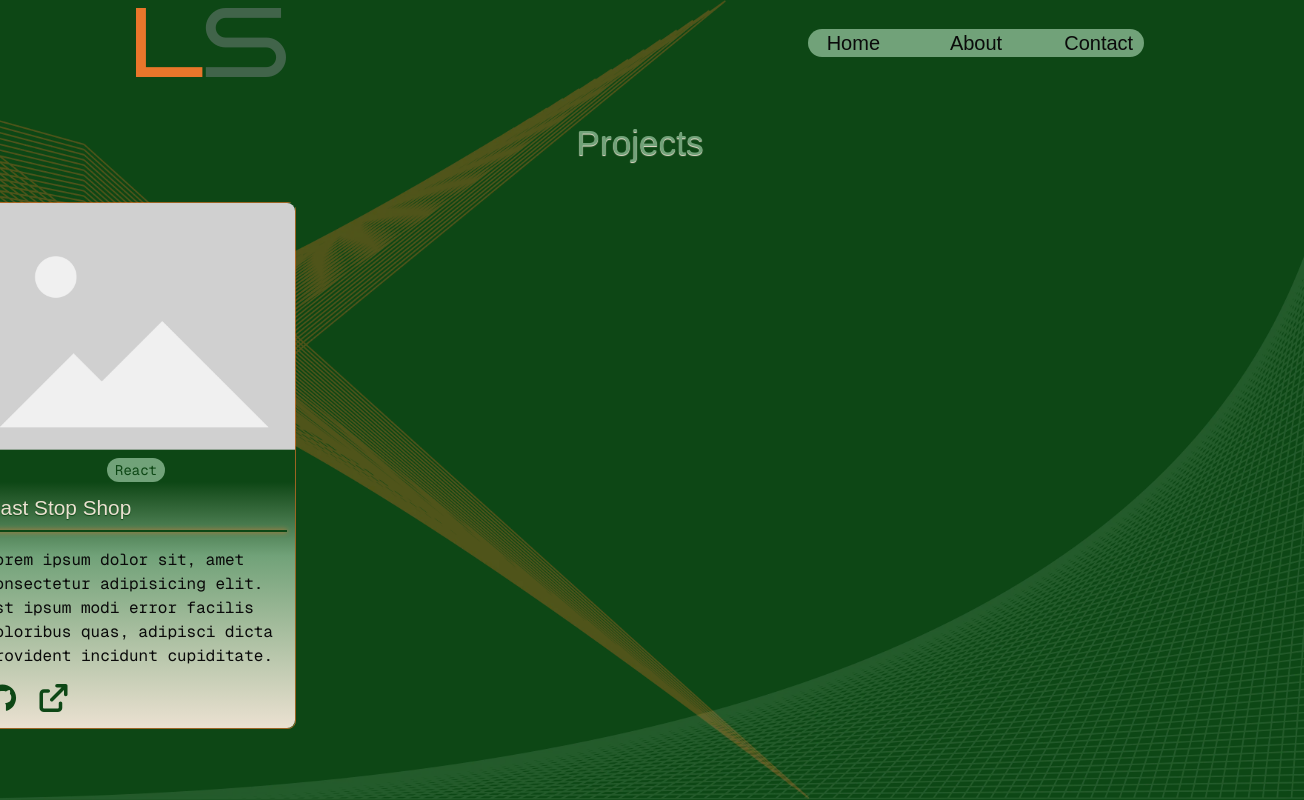
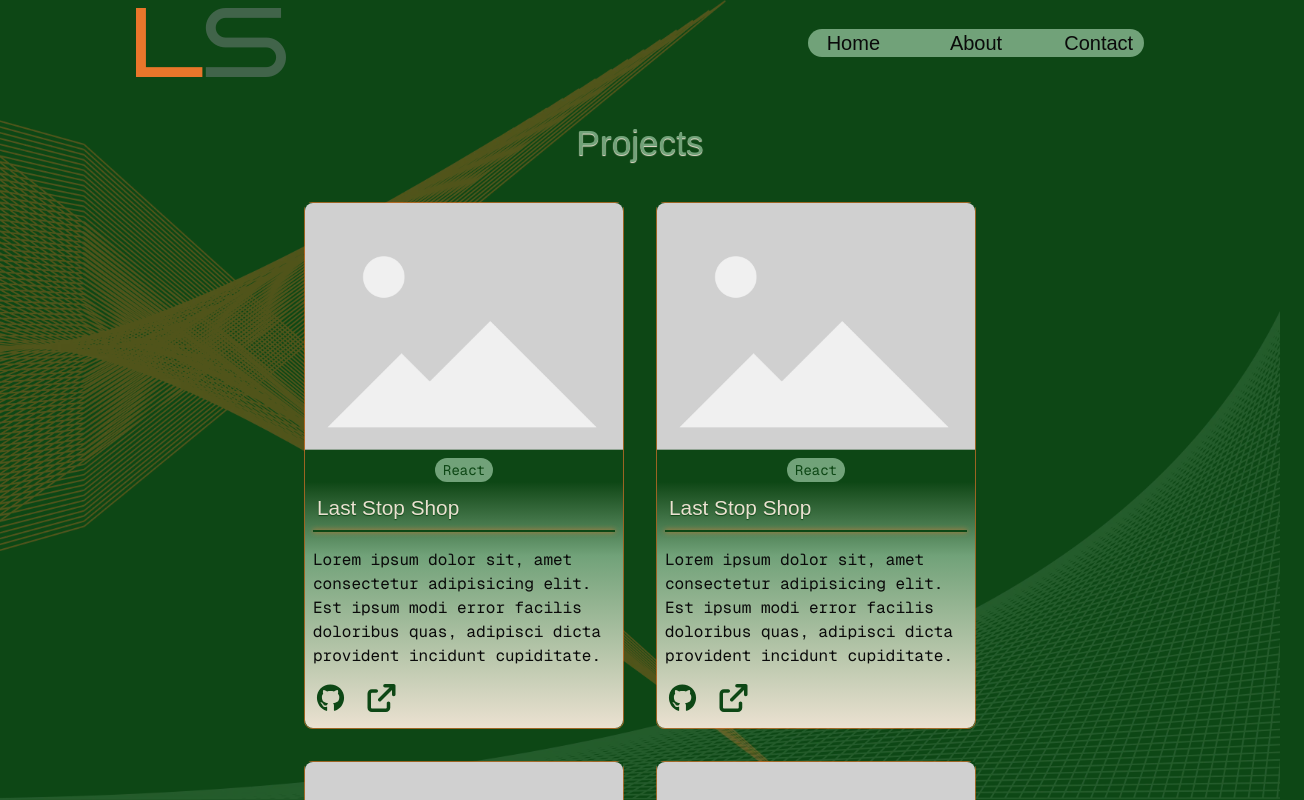
Before and after one commit to marefpceo/portfolio-react-vite, a React (Vite) app: page /projects in a window 1280 px wide. Shown: the top 800 px of the page, 1304 px wide, since content can reach past the window. Built offline with nearby package versions, Linux system fonts and the light colour scheme; a web font is replaced by a local one.

Commit message:
Removed external carousel component

```diff
--- a/package.json
+++ b/package.json
@@ -20,7 +20,6 @@
     "@tailwindcss/vite": "^4.2.2",
     "class-variance-authority": "^0.7.1",
     "clsx": "^2.1.1",
-    "embla-carousel-react": "^8.6.0",
     "framer-motion": "^12.38.0",
     "lucide-react": "^1.7.0",
     "radix-ui": "^1.4.3",
--- a/src/components/ui/button.tsx
+++ /dev/null
@@ -1,67 +0,0 @@
-import * as React from 'react';
-import { cva, type VariantProps } from 'class-variance-authority';
-import { Slot } from 'radix-ui';
-
-import { cn } from '@/lib/utils';
-
-const buttonVariants = cva(
-  "group/button inline-flex shrink-0 items-center justify-center rounded-lg border border-transparent bg-clip-padding text-sm font-medium whitespace-nowrap transition-all outline-none select-none focus-visible:border-ring focus-visible:ring-3 focus-visible:ring-ring/50 active:not-aria-[haspopup]:translate-y-px disabled:pointer-events-none disabled:opacity-50 aria-invalid:border-destructive aria-invalid:ring-3 aria-invalid:ring-destructive/20 dark:aria-invalid:border-destructive/50 dark:aria-invalid:ring-destructive/40 [&_svg]:pointer-events-none [&_svg]:shrink-0 [&_svg:not([class*='size-'])]:size-4",
-  {
-    variants: {
-      variant: {
-        default: 'bg-primary text-primary-foreground [a]:hover:bg-primary/80',
-        outline:
-          'border-border bg-background hover:bg-muted hover:text-foreground aria-expanded:bg-muted aria-expanded:text-foreground dark:border-input dark:bg-input/30 dark:hover:bg-input/50',
-        secondary:
-          'bg-secondary text-secondary-foreground hover:bg-secondary/80 aria-expanded:bg-secondary aria-expanded:text-secondary-foreground',
-        ghost:
-          'hover:bg-muted hover:text-foreground aria-expanded:bg-muted aria-expanded:text-foreground dark:hover:bg-muted/50',
-        destructive:
-          'bg-destructive/10 text-destructive hover:bg-destructive/20 focus-visible:border-destructive/40 focus-visible:ring-destructive/20 dark:bg-destructive/20 dark:hover:bg-destructive/30 dark:focus-visible:ring-destructive/40',
-        link: 'text-primary underline-offset-4 hover:underline',
-      },
-      size: {
-        default:
-          'h-8 gap-1.5 px-2.5 has-data-[icon=inline-end]:pr-2 has-data-[icon=inline-start]:pl-2',
-        xs: "h-6 gap-1 rounded-[min(var(--radius-md),10px)] px-2 text-xs in-data-[slot=button-group]:rounded-lg has-data-[icon=inline-end]:pr-1.5 has-data-[icon=inline-start]:pl-1.5 [&_svg:not([class*='size-'])]:size-3",
-        sm: "h-7 gap-1 rounded-[min(var(--radius-md),12px)] px-2.5 text-[0.8rem] in-data-[slot=button-group]:rounded-lg has-data-[icon=inline-end]:pr-1.5 has-data-[icon=inline-start]:pl-1.5 [&_svg:not([class*='size-'])]:size-3.5",
-        lg: 'h-9 gap-1.5 px-2.5 has-data-[icon=inline-end]:pr-2 has-data-[icon=inline-start]:pl-2',
-        icon: 'size-8',
-        'icon-xs':
-          "size-6 rounded-[min(var(--radius-md),10px)] in-data-[slot=button-group]:rounded-lg [&_svg:not([class*='size-'])]:size-3",
-        'icon-sm':
-          'size-7 rounded-[min(var(--radius-md),12px)] in-data-[slot=button-group]:rounded-lg',
-        'icon-lg': 'size-9',
-      },
-    },
-    defaultVariants: {
-      variant: 'default',
-      size: 'default',
-    },
-  },
-);
-
-function Button({
-  className,
-  variant = 'default',
-  size = 'default',
-  asChild = false,
-  ...props
-}: React.ComponentProps<'button'> &
-  VariantProps<typeof buttonVariants> & {
-    asChild?: boolean;
-  }) {
-  const Comp = asChild ? Slot.Root : 'button';
-
-  return (
-    <Comp
-      data-slot='button'
-      data-variant={variant}
-      data-size={size}
-      className={cn(buttonVariants({ variant, size, className }))}
-      {...props}
-    />
-  );
-}
-
-export { Button, buttonVariants };
--- a/src/components/ui/carousel.tsx
+++ /dev/null
@@ -1,240 +0,0 @@
-import * as React from 'react';
-import useEmblaCarousel, {
-  type UseEmblaCarouselType,
-} from 'embla-carousel-react';
-
-import { cn } from '@/lib/utils';
-import { Button } from '@/components/ui/button';
-import { ChevronLeftIcon, ChevronRightIcon } from 'lucide-react';
-
-type CarouselApi = UseEmblaCarouselType[1];
-type UseCarouselParameters = Parameters<typeof useEmblaCarousel>;
-type CarouselOptions = UseCarouselParameters[0];
-type CarouselPlugin = UseCarouselParameters[1];
-
-type CarouselProps = {
-  opts?: CarouselOptions;
-  plugins?: CarouselPlugin;
-  orientation?: 'horizontal' | 'vertical';
-  setApi?: (api: CarouselApi) => void;
-};
-
-type CarouselContextProps = {
-  carouselRef: ReturnType<typeof useEmblaCarousel>[0];
-  api: ReturnType<typeof useEmblaCarousel>[1];
-  scrollPrev: () => void;
-  scrollNext: () => void;
-  canScrollPrev: boolean;
-  canScrollNext: boolean;
-} & CarouselProps;
-
-const CarouselContext = React.createContext<CarouselContextProps | null>(null);
-
-function useCarousel() {
-  const context = React.useContext(CarouselContext);
-
-  if (!context) {
-    throw new Error('useCarousel must be used within a <Carousel />');
-  }
-
-  return context;
-}
-
-function Carousel({
-  orientation = 'horizontal',
-  opts,
-  setApi,
-  plugins,
-  className,
-  children,
-  ...props
-}: React.ComponentProps<'div'> & CarouselProps) {
-  const [carouselRef, api] = useEmblaCarousel(
-    {
-      ...opts,
-      axis: orientation === 'horizontal' ? 'x' : 'y',
-    },
-    plugins,
-  );
-  const [canScrollPrev, setCanScrollPrev] = React.useState(false);
-  const [canScrollNext, setCanScrollNext] = React.useState(false);
-
-  const onSelect = React.useCallback((api: CarouselApi) => {
-    if (!api) return;
-    setCanScrollPrev(api.canScrollPrev());
-    setCanScrollNext(api.canScrollNext());
-  }, []);
-
-  const scrollPrev = React.useCallback(() => {
-    api?.scrollPrev();
-  }, [api]);
-
-  const scrollNext = React.useCallback(() => {
-    api?.scrollNext();
-  }, [api]);
-
-  const handleKeyDown = React.useCallback(
-    (event: React.KeyboardEvent<HTMLDivElement>) => {
-      if (event.key === 'ArrowLeft') {
-        event.preventDefault();
-        scrollPrev();
-      } else if (event.key === 'ArrowRight') {
-        event.preventDefault();
-        scrollNext();
-      }
-    },
-    [scrollPrev, scrollNext],
-  );
-
-  React.useEffect(() => {
-    if (!api || !setApi) return;
-    setApi(api);
-  }, [api, setApi]);
-
-  React.useEffect(() => {
-    if (!api) return;
-    onSelect(api);
-    api.on('reInit', onSelect);
-    api.on('select', onSelect);
-
-    return () => {
-      api?.off('select', onSelect);
-    };
-  }, [api, onSelect]);
-
-  return (
-    <CarouselContext.Provider
-      value={{
-        carouselRef,
-        api: api,
-        opts,
-        orientation:
-          orientation || (opts?.axis === 'y' ? 'vertical' : 'horizontal'),
-        scrollPrev,
-        scrollNext,
-        canScrollPrev,
-        canScrollNext,
-      }}
-    >
-      <div
-        onKeyDownCapture={handleKeyDown}
-        className={cn('relative', className)}
-        role='region'
-        aria-roledescription='carousel'
-        data-slot='carousel'
-        {...props}
-      >
-        {children}
-      </div>
-    </CarouselContext.Provider>
-  );
-}
-
-function CarouselContent({ className, ...props }: React.ComponentProps<'div'>) {
-  const { carouselRef, orientation } = useCarousel();
-
-  return (
-    <div
-      ref={carouselRef}
-      className='overflow-hidden'
-      data-slot='carousel-content'
-    >
-      <div
-        className={cn(
-          'flex',
-          orientation === 'horizontal' ? '-ml-4' : '-mt-4 flex-col',
-          className,
-        )}
-        {...props}
-      />
-    </div>
-  );
-}
-
-function CarouselItem({ className, ...props }: React.ComponentProps<'div'>) {
-  const { orientation } = useCarousel();
-
-  return (
-    <div
-      role='group'
-      aria-roledescription='slide'
-      data-slot='carousel-item'
-      className={cn(
-        'min-w-0 shrink-0 grow-0 basis-full',
-        orientation === 'horizontal' ? 'pl-4' : 'pt-4',
-        className,
-      )}
-      {...props}
-    />
-  );
-}
-
-function CarouselPrevious({
-  className,
-  variant = 'outline',
-  size = 'icon-sm',
-  ...props
-}: React.ComponentProps<typeof Button>) {
-  const { orientation, scrollPrev, canScrollPrev } = useCarousel();
-
-  return (
-    <Button
-      data-slot='carousel-previous'
-      variant={variant}
-      size={size}
-      className={cn(
-        'absolute touch-manipulation rounded-full',
-        orientation === 'horizontal'
-          ? 'top-1/2 -left-12 -translate-y-1/2'
-          : '-top-12 left-1/2 -translate-x-1/2 rotate-90',
-        className,
-      )}
-      disabled={!canScrollPrev}
-      onClick={scrollPrev}
-      {...props}
-    >
-      <ChevronLeftIcon />
-      <span className='sr-only'>Previous slide</span>
-    </Button>
-  );
-}
-
-function CarouselNext({
-  className,
-  variant = 'outline',
-  size = 'icon-sm',
-  ...props
-}: React.ComponentProps<typeof Button>) {
-  const { orientation, scrollNext, canScrollNext } = useCarousel();
-
-  return (
-    <Button
-      data-slot='carousel-next'
-      variant={variant}
-      size={size}
-      className={cn(
-        'absolute touch-manipulation rounded-full',
-        orientation === 'horizontal'
-          ? 'top-1/2 -right-12 -translate-y-1/2'
-          : '-bottom-12 left-1/2 -translate-x-1/2 rotate-90',
-        className,
-      )}
-      disabled={!canScrollNext}
-      onClick={scrollNext}
-      {...props}
-    >
-      <ChevronRightIcon />
-      <span className='sr-only'>Next slide</span>
-    </Button>
-  );
-}
-
-export {
-  type CarouselApi,
-  Carousel,
-  CarouselContent,
-  CarouselItem,
-  CarouselPrevious,
-  CarouselNext,
-  useCarousel,
-};
--- a/src/pages/Projects.jsx
+++ b/src/pages/Projects.jsx
@@ -1,13 +1,5 @@
 import ProjectCard from '../components/ProjectCard';
 import placeholder from '../assets/placeholder-view.png';
-
-import {
-  Carousel,
-  CarouselContent,
-  CarouselItem,
-  CarouselNext,
-  CarouselPrevious,
-} from '@/components/ui/carousel';
 
 const cardTitle = 'Last Stop Shop';
 const description =
@@ -21,38 +13,29 @@ function Projects() {
       </h1>
 
       <div className='flex flex-wrap gap-8 justify-center'>
-        <Carousel>
-          <CarouselContent>
-            <CarouselItem>
         <ProjectCard
           cardImage={placeholder}
           title={cardTitle}
           description={description}
         />
-            </CarouselItem>
-            <CarouselItem>
+
         <ProjectCard
           cardImage={placeholder}
           title={cardTitle}
           description={description}
         />
-            </CarouselItem>
-            <CarouselItem>
+
         <ProjectCard
           cardImage={placeholder}
           title={cardTitle}
           description={description}
         />
-            </CarouselItem>
-            <CarouselItem>
+
         <ProjectCard
           cardImage={placeholder}
           title={cardTitle}
           description={description}
         />
-            </CarouselItem>
-          </CarouselContent>
-        </Carousel>
       </div>
     </section>
   );
```
Also changed, not shown: 1 other file (tests, documents, lock files or other folders). Lines whose indentation alone changed are shown as unchanged.
